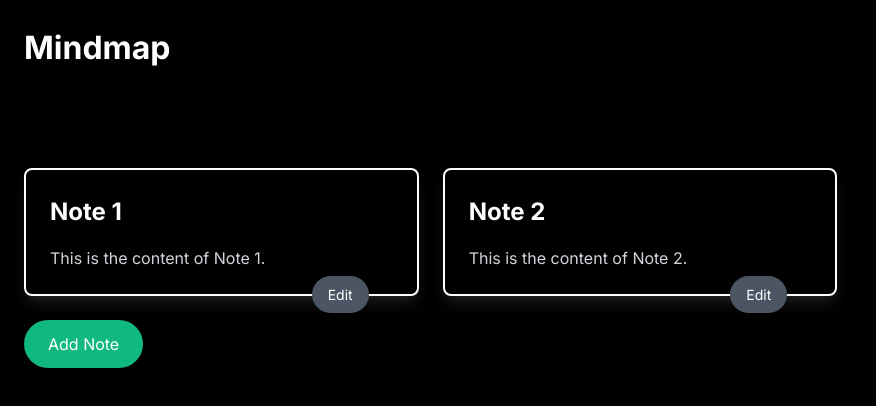
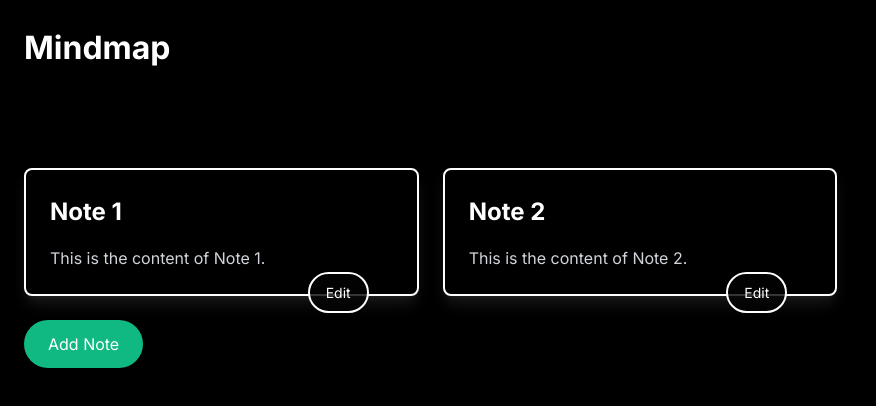
Before and after one commit to rivasadam01/mindmap, a Next.js app: page / in a window 1280 px wide. Shown: the top 406 px of the page, without its empty margins (0-876 px from the left). Built offline with nearby package versions, Linux system fonts and the light colour scheme; no server answers.

Commit message:
changed edt button outline and color

```diff
--- a/app/components/NoteCard.module.css
+++ b/app/components/NoteCard.module.css
@@ -30,16 +30,16 @@
 }
 
 .editButton {
-  background-color: #4b5563;
+  background-color: #030303cc;
   color: #fff;
-  border: none;
+  border: 2px solid #fff;
   border-radius: 9999px;
   padding: 0.5rem 1rem;
   font-size: 0.875rem;
   cursor: pointer;
-  transition: background-color 0.2s ease-in-out;
+  transition: background-color 0.4s ease-in-out;
 }
 
 .editButton:hover {
-  background-color: #6b7280;
+  background-color: #030303;
 }
```
